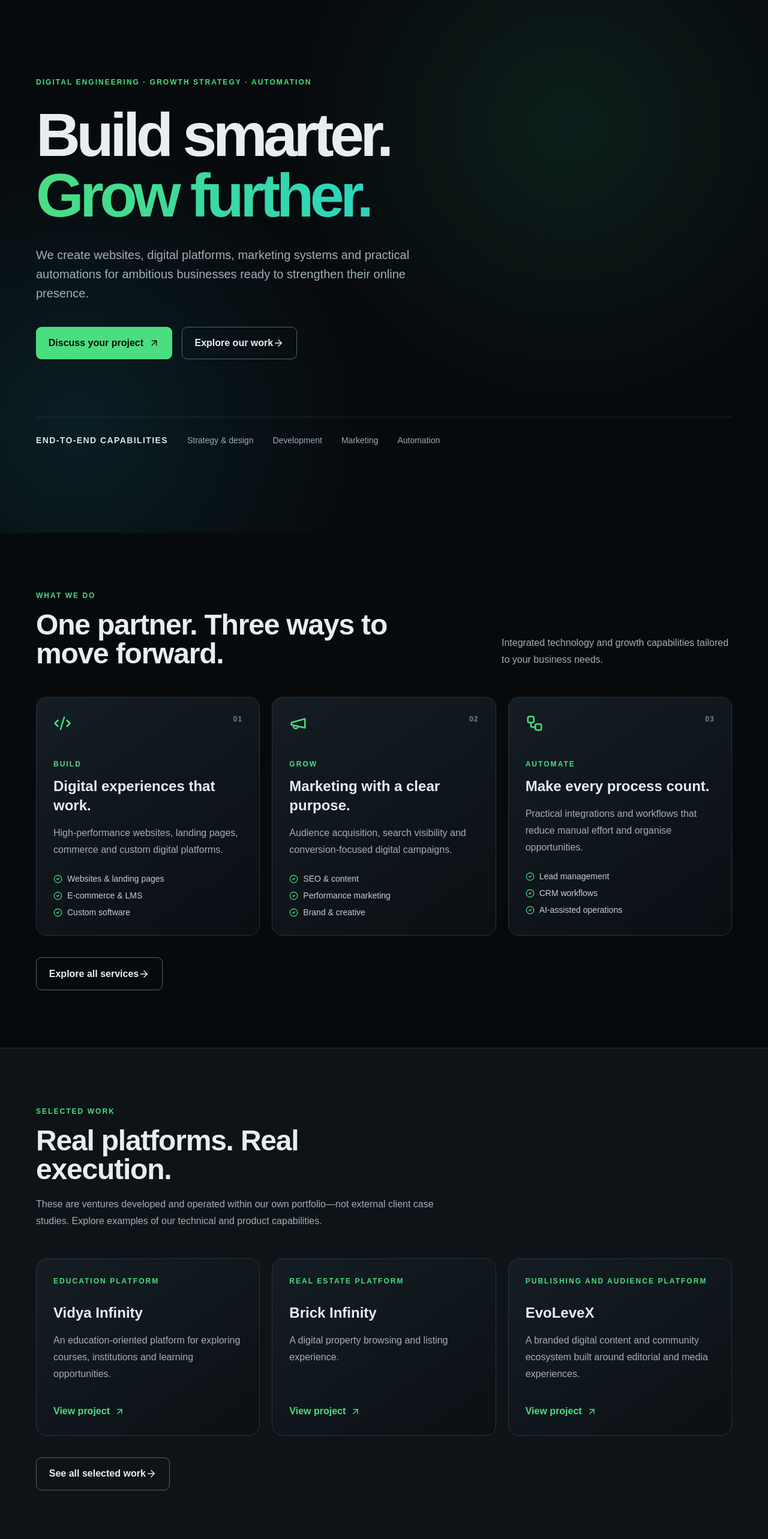
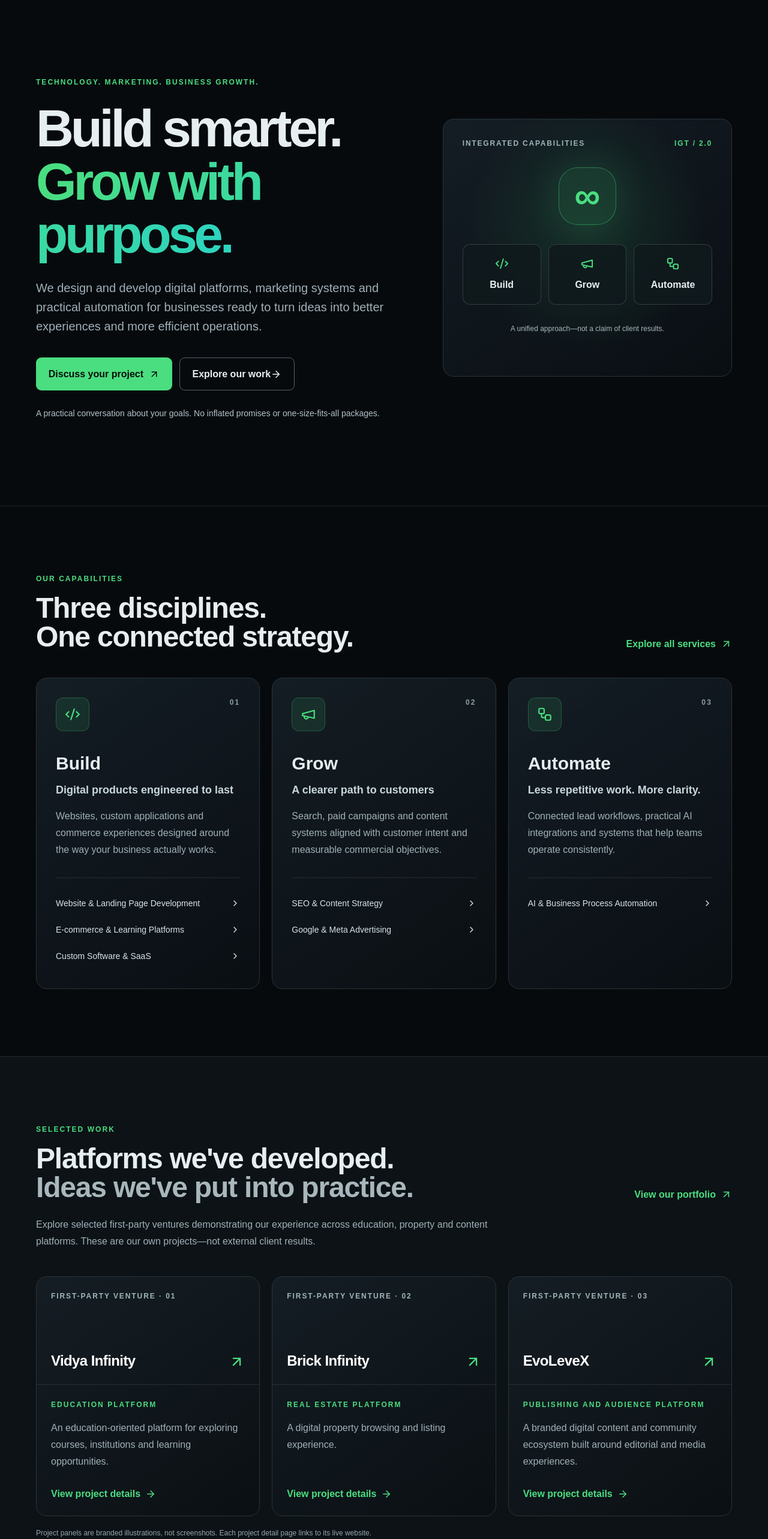
Before and after one commit to manishsirgg/infinitygrowthtech, a Next.js app: page / in a window 1280 px wide. Shown: the part 100-2666 px from the top of the page at 60% size. Built offline with nearby package versions, Linux system fonts and the light colour scheme.

Commit message:
feat(home): redesign premium dark landing page around conversion and real portfolio

```diff
--- a/src/app/page.tsx
+++ b/src/app/page.tsx
@@ -1,77 +1,153 @@
 import Link from 'next/link';
-import { ArrowRight, ArrowUpRight, CheckCircle2, Code2, Megaphone, Workflow } from 'lucide-react';
-import { services } from '@/lib/site';
-import { portfolioProjects } from '@/lib/content';
+import {
+  ArrowRight, ArrowUpRight, BookOpenText, Building2, Check, ChevronRight,
+  Code2, GraduationCap, Layers3, Megaphone, Workflow,
+} from 'lucide-react';
+import { serviceCatalog, portfolioProjects } from '@/lib/content';
 
-const icons = [Code2, Megaphone, Workflow] as const;
+const pillars = [
+  { title: 'Build', subtitle: 'Digital products engineered to last', description: 'Websites, custom applications and commerce experiences designed around the way your business actually works.', Icon: Code2, slugs: ['website-development', 'ecommerce-lms', 'custom-software'] },
+  { title: 'Grow', subtitle: 'A clearer path to customers', description: 'Search, paid campaigns and content systems aligned with customer intent and measurable commercial objectives.', Icon: Megaphone, slugs: ['seo-content', 'performance-marketing'] },
+  { title: 'Automate', subtitle: 'Less repetitive work. More clarity.', description: 'Connected lead workflows, practical AI integrations and systems that help teams operate consistently.', Icon: Workflow, slugs: ['ai-automation'] },
+] as const;
+
+const industries = [
+  { title: 'Education & Training', description: 'Websites, course discovery, admissions enquiries and learning platforms.', Icon: GraduationCap },
+  { title: 'Real Estate', description: 'Property discovery experiences, enquiry capture and business websites.', Icon: Building2 },
+  { title: 'Professional Services', description: 'Credible online presence, lead journeys and operational workflows.', Icon: Layers3 },
+] as const;
+
+const steps = [
+  { number: '01', name: 'Discover', description: 'Understand your business, constraints and immediate priorities.' },
+  { number: '02', name: 'Design', description: 'Agree the solution, clear deliverables and realistic milestones.' },
+  { number: '03', name: 'Deliver', description: 'Build, review and launch with quality checks and a proper handover.' },
+] as const;
 
 export default function HomePage() {
-  return <>
-    <section className="grid-halo relative overflow-hidden py-24 md:py-36">
-      <div className="container-shell relative">
-        <p className="eyebrow mb-7">Digital engineering · Growth strategy · Automation</p>
-        <h1 className="max-w-5xl text-[clamp(3.2rem,8vw,7.4rem)] font-black leading-[.99] tracking-[-.065em]">Build smarter.<br /><span className="gradient-text">Grow further.</span></h1>
-        <p className="muted mt-8 max-w-2xl text-lg leading-8 md:text-xl">We create websites, digital platforms, marketing systems and practical automations for ambitious businesses ready to strengthen their online presence.</p>
-        <div className="mt-10 flex flex-wrap gap-4">
+  return (
+    <>
+      <section className="hero-field relative overflow-hidden border-b border-white/10">
+        <div className="container-shell grid items-center gap-12 py-20 md:py-28 lg:grid-cols-[1.12fr_.88fr] lg:gap-16 lg:py-36">
+          <div className="relative z-10">
+            <p className="eyebrow mb-6">Technology. Marketing. Business growth.</p>
+            <h1 className="max-w-4xl text-[clamp(3rem,6.8vw,6.7rem)] font-black leading-[1.02] tracking-[-.06em]">
+              Build smarter.<br /><span className="gradient-text">Grow with purpose.</span>
+            </h1>
+            <p className="muted mt-7 max-w-2xl text-lg leading-8 md:text-xl">
+              We design and develop digital platforms, marketing systems and practical automation for businesses ready to turn ideas into better experiences and more efficient operations.
+            </p>
+            <div className="mt-9 flex flex-col gap-3 sm:flex-row sm:flex-wrap">
               <Link href="/contact" className="button-primary">Discuss your project <ArrowUpRight size={18} aria-hidden="true" /></Link>
               <Link href="/work" className="button-outline">Explore our work <ArrowRight size={18} aria-hidden="true" /></Link>
             </div>
-        <div className="mt-24 flex flex-col gap-4 border-t border-white/10 pt-7 text-sm text-[#9bacb3] md:flex-row md:items-center md:gap-8">
-          <span className="font-bold uppercase tracking-widest text-[#dce6e9]">End-to-end capabilities</span>
-          <span>Strategy & design</span><span>Development</span><span>Marketing</span><span>Automation</span>
+            <p className="mt-7 text-sm text-[#b2c2c8]">A practical conversation about your goals. No inflated promises or one-size-fits-all packages.</p>
+          </div>
+          <div aria-label="Illustrative overview of three connected business capabilities" className="hero-diagram panel relative isolate min-h-[360px] overflow-hidden p-5 sm:min-h-[430px] sm:p-8">
+            <div className="absolute inset-0 bg-[radial-gradient(ellipse_at_50%_42%,rgba(74,222,128,.13),transparent_60%)]" aria-hidden="true" />
+            <div className="relative z-10 flex h-full flex-col justify-between gap-8">
+              <div className="flex items-center justify-between text-xs font-bold uppercase tracking-[.15em] text-[#9fb4ba]"><span>Integrated capabilities</span><span className="text-[#4ade80]">IGT / 2.0</span></div>
+              <div className="mx-auto grid h-24 w-24 place-items-center rounded-[2rem] border border-[#4ade80]/40 bg-[#4ade80]/10 text-6xl font-semibold text-[#4ade80] shadow-[0_0_70px_rgba(74,222,128,.17)]" aria-hidden="true">∞</div>
+              <div className="grid grid-cols-3 gap-2 sm:gap-3">
+                {pillars.map(({ title, Icon }) => (
+                  <div key={title} className="rounded-xl border border-white/15 bg-[#101a1d]/90 px-2 py-5 text-center sm:px-4">
+                    <Icon className="mx-auto mb-3 text-[#4ade80]" size={23} aria-hidden="true" />
+                    <span className="font-bold">{title}</span>
+                  </div>
+                ))}
+              </div>
+              <p className="text-center text-xs text-[#a8b7bc]">A unified approach—not a claim of client results.</p>
+            </div>
           </div>
         </div>
       </section>
 
-    <section id="solutions" className="py-24">
+      <section id="solutions" className="py-20 md:py-28">
         <div className="container-shell">
-        <p className="eyebrow">What we do</p>
-        <div className="mt-4 mb-12 flex flex-col justify-between gap-5 md:flex-row md:items-end">
-          <h2 className="max-w-2xl text-4xl font-extrabold tracking-tight md:text-5xl">One partner. Three ways to move forward.</h2>
-          <p className="muted max-w-sm leading-7">Integrated technology and growth capabilities tailored to your business needs.</p>
+          <div className="flex flex-col justify-between gap-7 md:flex-row md:items-end">
+            <div><p className="eyebrow">Our capabilities</p><h2 className="mt-4 max-w-3xl text-4xl font-extrabold tracking-tight md:text-5xl">Three disciplines.<br />One connected strategy.</h2></div>
+            <Link href="/services" className="inline-flex items-center gap-2 font-semibold text-[#4ade80] hover:text-[#a6fac1]">Explore all services <ArrowUpRight size={19} aria-hidden="true" /></Link>
           </div>
-        <div className="grid gap-5 md:grid-cols-3">
-          {services.map((service, index) => {
-            const Icon = icons[index];
-            return <article key={service.slug} className="panel flex min-h-[370px] flex-col p-7">
-              <div className="flex items-start justify-between"><Icon aria-hidden="true" className="text-[#4ade80]" size={30} /><span className="text-xs font-bold tracking-widest text-[#6d858d]">{service.number}</span></div>
-              <p className="eyebrow mt-11">{service.name}</p>
-              <h3 className="mt-3 text-2xl font-bold">{service.title}</h3>
-              <p className="muted mt-4 leading-7">{service.description}</p>
-              <ul className="mt-6 space-y-2 text-sm text-[#c3d1d5]">{service.items.map(item=><li key={item} className="flex items-center gap-2"><CheckCircle2 size={15} className="text-[#4ade80]" aria-hidden="true" />{item}</li>)}</ul>
-            </article>;
-          })}
+          <div className="mt-11 grid gap-5 lg:grid-cols-3">
+            {pillars.map(({ title, subtitle, description, Icon, slugs }, index) => (
+              <article key={title} className="panel group flex flex-col p-7 md:p-8">
+                <div className="flex items-start justify-between"><span className="grid h-14 w-14 place-items-center rounded-xl border border-[#4ade80]/25 bg-[#4ade80]/10"><Icon className="text-[#4ade80]" aria-hidden="true" size={26}/></span><span className="text-xs font-bold tracking-[.18em] text-[#8c9fa5]">0{index + 1}</span></div>
+                <h3 className="mt-9 text-3xl font-extrabold">{title}</h3>
+                <p className="mt-3 text-lg font-semibold text-[#c7d7dc]">{subtitle}</p>
+                <p className="muted mt-4 leading-7">{description}</p>
+                <div className="mt-8 flex-1 border-t border-white/10 pt-5">
+                  {slugs.map(slug => { const service = serviceCatalog.find(item => item.slug === slug); return service ? (
+                    <Link key={slug} href={`/services/${slug}`} className="flex items-center justify-between gap-3 rounded-lg py-3 text-sm text-[#d8e4e8] hover:text-[#4ade80]">
+                      <span>{service.title}</span><ChevronRight size={16} aria-hidden="true" />
+                    </Link>
+                  ) : null; })}
                 </div>
-        <div className="mt-9"><Link href="/services" className="button-outline">Explore all services <ArrowRight size={18} aria-hidden="true" /></Link></div>
+              </article>
+            ))}
+          </div>
         </div>
       </section>
 
-    <section id="work" className="border-y border-white/10 bg-[#0d1317] py-24">
+      <section id="work" className="border-y border-white/10 bg-[#0c1216] py-20 md:py-28">
         <div className="container-shell">
-        <p className="eyebrow">Selected work</p>
-        <h2 className="mt-4 max-w-2xl text-4xl font-extrabold tracking-tight md:text-5xl">Real platforms. Real execution.</h2>
-        <p className="muted mt-5 max-w-2xl leading-7">These are ventures developed and operated within our own portfolio—not external client case studies. Explore examples of our technical and product capabilities.</p>
-        <div className="mt-12 grid gap-5 md:grid-cols-3">
-          {portfolioProjects.map(work=><article key={work.slug} className="panel flex flex-col p-7">
-            <p className="eyebrow">{work.type}</p><h3 className="mt-7 text-2xl font-bold">{work.name}</h3>
-            <p className="muted mt-4 flex-1 leading-7">{work.summary}</p>
-            <Link className="mt-9 inline-flex items-center gap-2 font-bold text-[#4ade80] hover:text-[#a2fac0]" href={`/work/${work.slug}`}>View project <ArrowUpRight size={17} aria-hidden="true" /></Link>
-          </article>)}
+          <div className="flex flex-col justify-between gap-6 md:flex-row md:items-end">
+            <div><p className="eyebrow">Selected work</p><h2 className="mt-4 max-w-3xl text-4xl font-extrabold tracking-tight md:text-5xl">Platforms we've developed.<br /><span className="text-[#a8b7bc]">Ideas we've put into practice.</span></h2></div>
+            <Link href="/work" className="inline-flex items-center gap-2 font-semibold text-[#4ade80] hover:text-[#a6fac1]">View our portfolio <ArrowUpRight size={19} aria-hidden="true" /></Link>
           </div>
-        <div className="mt-9"><Link href="/work" className="button-outline">See all selected work <ArrowRight size={18} aria-hidden="true" /></Link></div>
+          <p className="muted mt-6 max-w-3xl leading-7">Explore selected first-party ventures demonstrating our experience across education, property and content platforms. These are our own projects—not external client results.</p>
+          <div className="mt-11 grid gap-5 md:grid-cols-3">
+            {portfolioProjects.map((project,index) => (
+              <article key={project.slug} className="panel group flex flex-col overflow-hidden">
+                <div className="portfolio-surface flex min-h-[180px] flex-col justify-between border-b border-white/10 p-6" aria-hidden="true">
+                  <span className="text-xs font-semibold uppercase tracking-[.16em] text-[#a0b5ba]">First-party venture · 0{index+1}</span>
+                  <div className="flex items-end justify-between gap-4"><span className="max-w-[220px] text-2xl font-black leading-tight tracking-tight text-white">{project.name}</span><ArrowUpRight size={27} className="text-[#4ade80]" /></div>
+                </div>
+                <div className="flex flex-1 flex-col p-6">
+                  <p className="eyebrow">{project.type}</p>
+                  <p className="muted mt-4 flex-1 leading-7">{project.summary}</p>
+                  <Link href={`/work/${project.slug}`} className="mt-7 inline-flex items-center gap-2 font-semibold text-[#4ade80] hover:text-[#a6fac1]">View project details <ArrowRight size={18} aria-hidden="true" /></Link>
+                </div>
+              </article>
+            ))}
+          </div>
+          <p className="mt-5 text-xs text-[#95a8ae]">Project panels are branded illustrations, not screenshots. Each project detail page links to its live website.</p>
         </div>
       </section>
 
-    <section id="approach" className="py-24"><div className="container-shell">
-      <p className="eyebrow">How we work</p><h2 className="mt-4 max-w-2xl text-4xl font-extrabold tracking-tight md:text-5xl">Clarity before complexity.</h2>
-      <div className="mt-12 grid gap-8 md:grid-cols-4">{[['01','Discover','Understand the business problem.'],['02','Plan','Define priorities, scope and measurable goals.'],['03','Build','Design, develop and test the solution.'],['04','Improve','Review performance and iterate.']].map(([n,t,d])=><div key={n} className="border-t border-[#40515a] pt-6"><span className="eyebrow">{n}</span><h3 className="mt-5 text-xl font-bold">{t}</h3><p className="muted mt-3 leading-7">{d}</p></div>)}</div>
-    </div></section>
+      <section id="industries" className="py-20 md:py-28">
+        <div className="container-shell">
+          <p className="eyebrow">Industry understanding</p>
+          <h2 className="mt-4 max-w-3xl text-4xl font-extrabold tracking-tight md:text-5xl">Technology works better when it understands the business.</h2>
+          <div className="mt-10 grid gap-5 md:grid-cols-3">
+            {industries.map(({ title, description, Icon }) => (
+              <div className="panel p-7" key={title}><Icon aria-hidden="true" className="text-[#4ade80]" size={29}/><h3 className="mt-7 text-xl font-bold">{title}</h3><p className="muted mt-4 leading-7">{description}</p></div>
+            ))}
+          </div>
+          <p className="muted mt-6 text-sm">These are areas of focus, not claims of completed independent client engagements.</p>
+        </div>
+      </section>
 
-    <section className="pb-24"><div className="container-shell"><div className="panel grid-halo flex flex-col items-start gap-7 p-9 md:p-14">
-      <p className="eyebrow">Let's talk about what's next</p>
-      <h2 className="max-w-3xl text-4xl font-extrabold tracking-tight md:text-6xl">Your next chapter starts with a useful conversation.</h2>
-      <p className="muted max-w-2xl leading-7">Tell us what you're building or trying to improve. We'll help identify a realistic starting point.</p>
-      <Link className="button-primary" href="/contact">Start a conversation <ArrowUpRight size={18} aria-hidden="true" /></Link>
-    </div></div></section>
-  </>;
+      <section id="approach" className="border-y border-white/10 bg-[#0c1216] py-20 md:py-28">
+        <div className="container-shell">
+          <p className="eyebrow">Our approach</p>
+          <h2 className="mt-4 max-w-3xl text-4xl font-extrabold tracking-tight md:text-5xl">Clear scope. Thoughtful execution.</h2>
+          <div className="mt-11 grid gap-5 md:grid-cols-3">
+            {steps.map(step => (
+              <div key={step.number} className="border-t border-[#40515a] pt-7"><span className="eyebrow">{step.number}</span><h3 className="mt-6 text-2xl font-bold">{step.name}</h3><p className="muted mt-4 max-w-sm leading-7">{step.description}</p></div>
+            ))}
+          </div>
+          <div className="mt-10 flex flex-wrap items-center gap-3 text-sm text-[#b7c7cb]"><Check size={18} className="text-[#4ade80]"/><span>Defined deliverables</span><span aria-hidden="true">·</span><Check size={18} className="text-[#4ade80]"/><span>Reviewable milestones</span><span aria-hidden="true">·</span><Check size={18} className="text-[#4ade80]"/><span>Practical handover</span></div>
+        </div>
+      </section>
+
+      <section className="py-20 md:py-28">
+        <div className="container-shell">
+          <div className="panel hero-field grid items-center gap-10 overflow-hidden p-8 md:grid-cols-[1fr_auto] md:p-14">
+            <div><p className="eyebrow">What's next for your business?</p><h2 className="mt-5 max-w-3xl text-4xl font-extrabold tracking-tight md:text-5xl">Bring us the challenge.<br /><span className="gradient-text">We'll help shape the starting point.</span></h2><p className="muted mt-6 max-w-2xl leading-7">Tell us what you're building or trying to improve. We can discuss what makes sense technically and commercially before proposing a project.</p></div>
+            <Link href="/contact" className="button-primary whitespace-nowrap">Start a conversation <ArrowUpRight size={18} aria-hidden="true" /></Link>
+          </div>
+          <p className="mt-8 flex items-center gap-2 text-sm text-[#a5b5bb]"><BookOpenText size={18} aria-hidden="true" /> Looking for a specific capability? <Link href="/services" className="text-[#4ade80] hover:underline">Browse all services <ArrowRight size={15} className="inline" aria-hidden="true" /></Link></p>
+        </div>
+      </section>
+    </>
+  );
 }
```
Lines whose indentation alone changed are shown as unchanged.
